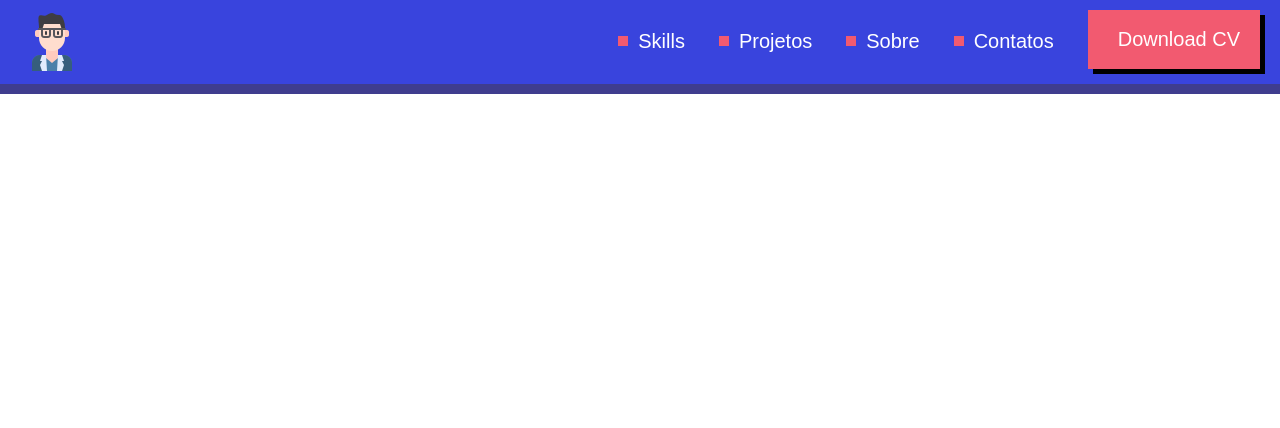
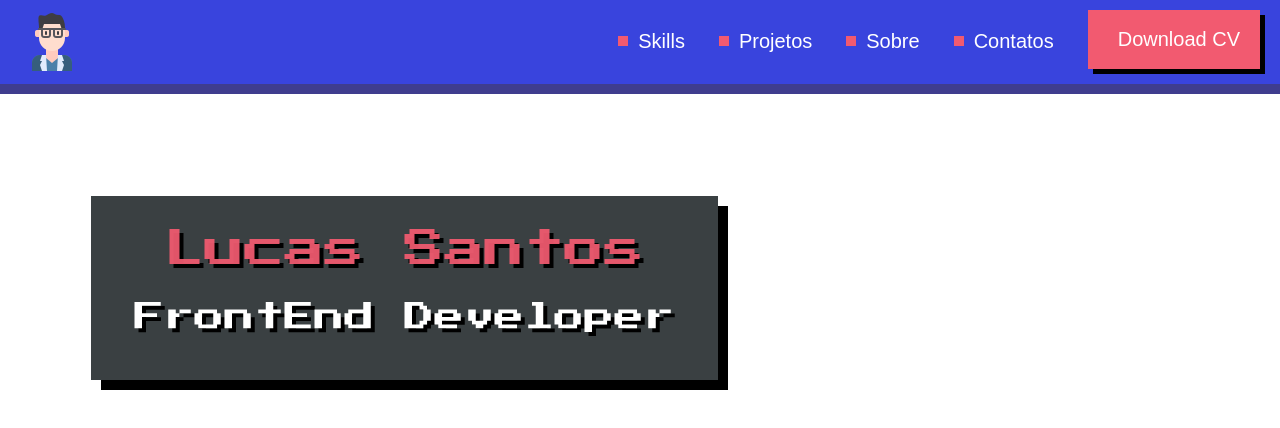
Before and after one commit to LucasXS/WebPortfolio, a plain HTML site: page index.html in a window 1280 px wide. Drawn offline with Linux system fonts and the light colour scheme.

Commit message:
Adicionando um caixa com o meu nome e o texto frontEnd Developer

```diff
--- a/css/index.css
+++ b/css/index.css
@@ -41,7 +41,47 @@ a:hover {
     margin-right: 0;
 }
 
+
+
 #button:hover {
     color: #3944dd;
     background-color: yellow;
 }
+
+.container-flut {
+    position: absolute;
+    width: 627px;
+    height: 184px;
+    left: 91px;
+    top: 196px;
+    background: #3A4042;
+    box-shadow: 10px 10px 0px 0px #000000;
+
+}
+
+.myName {
+    color: #F25A70ed;
+    width: 100%;
+    height: 40px;
+    text-align: center;
+    text-shadow: 4px 4px 0px #000000;
+
+    font-family: 'Press Start 2P';
+    font-style: normal;
+    font-weight: normal;
+    font-size: 40px;
+    line-height: 40px;
+}
+
+.myFunc {
+    color: #FFFFFF;
+    text-align: center;
+    text-shadow: 4px 4px 0px #000000;
+
+    /* Title */
+    font-family: 'Press Start 2P';
+    font-style: normal;
+    font-weight: normal;
+    font-size: 30px;
+    line-height: 30px;
+}
--- a/index.html
+++ b/index.html
@@ -8,6 +8,9 @@
 
     <link rel="stylesheet" href="css/reset.css" />
     <link rel="stylesheet" href="css/index.css" />
+    <link rel="preconnect" href="https://fonts.googleapis.com">
+    <link rel="preconnect" href="https://fonts.gstatic.com" crossorigin>
+    <link href="https://fonts.googleapis.com/css2?family=Press+Start+2P&display=swap" rel="stylesheet">
 </head>
 
 <body>
@@ -22,6 +25,10 @@
             <a id="button" href="#" lang="en">Download CV</a>
         </nav>
     </header>
+    <div class="container-flut">
+        <h2 class="myName lucas">Lucas Santos</h2>
+        <h2 class="myFunc">FrontEnd Developer</h2>
+    </div>
 </body>
 
 </html>
```
